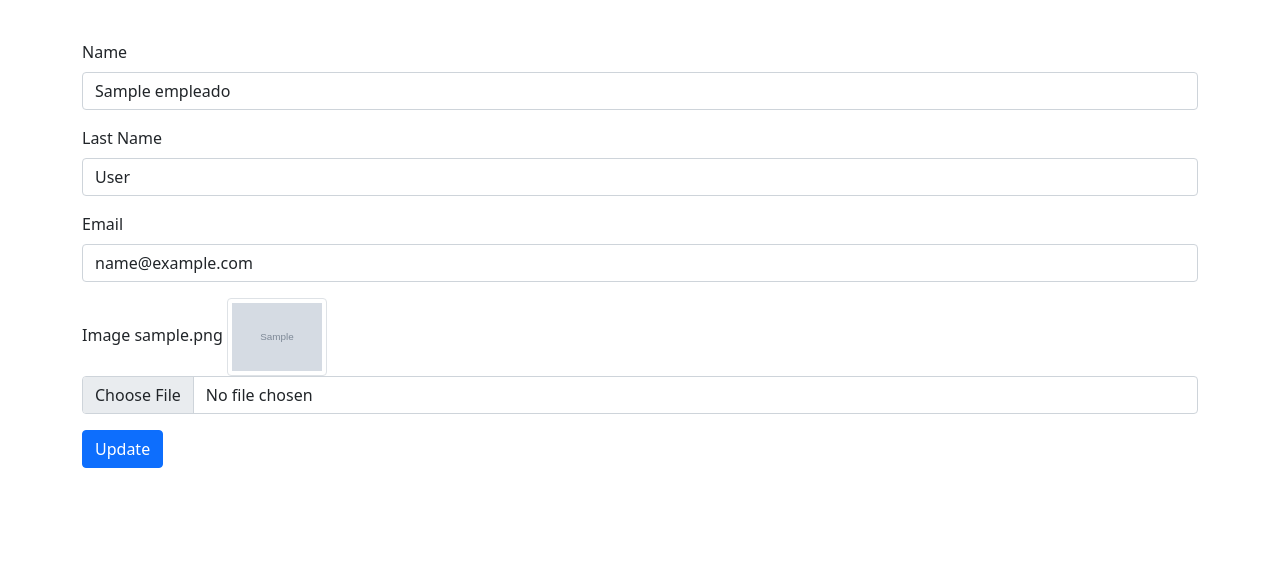
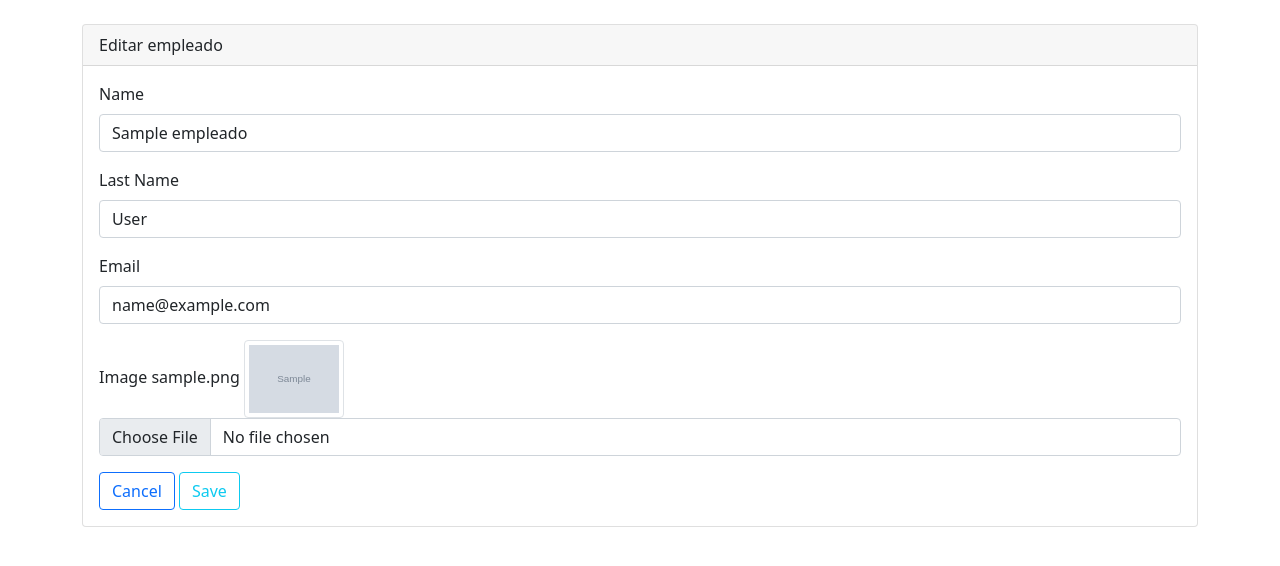
Before and after one commit to Abregoo/crud-flask-mysql, a Flask app: page /edit/1 in a window 1280 px wide. Shown: the part 56-622 px from the top of the page. Run offline with Flask 2, Linux system fonts and the light colour scheme; tables that the repository leaves empty or names only in its code hold one stand-in row (values such as "Sample post"); grey boxes marked "Sample" are stand-in pictures.

Commit message:
Ajustando formulario edit

```diff
--- a/templates/empleados/edit.html
+++ b/templates/empleados/edit.html
@@ -2,12 +2,15 @@
 
 {% for empleado in empleados %}
 <form action="/update" method="post" enctype="multipart/form-data">
+    <br>
+    <div class="card">
+        <div class="card-header">
+            Editar empleado
+        </div>
+        <div class="card-body">
 
+                <input type="hidden" class="form-control" id="id" value="{{ empleado[0] }}" name="id">
 
-    <div class="mb-3">
-        <label for="id" class="form-label"></label>
-        <input type="hidden" class="form-control" id="id" value="{{ empleado[0] }}" name="id">
-    </div>
 
             <div class="mb-3">
                 <label for="txtName" class="form-label">Name</label>
@@ -33,7 +36,11 @@
             </div>
 
 
-    <button type="submit" class="btn btn-primary">Update</button>
+            <a href="{{ url_for('index') }}" class="btn btn-outline-primary">Cancel</a>
+            <button type="submit" class="btn btn-outline-info">Save</button>
+        </div>
+    </div>
+
 </form>
 
 {% endfor %}
```
Also changed, not shown: uploads/2021001802Code Geek Logo YandiDesigns.png (deleted). Lines whose indentation alone changed are shown as unchanged.
